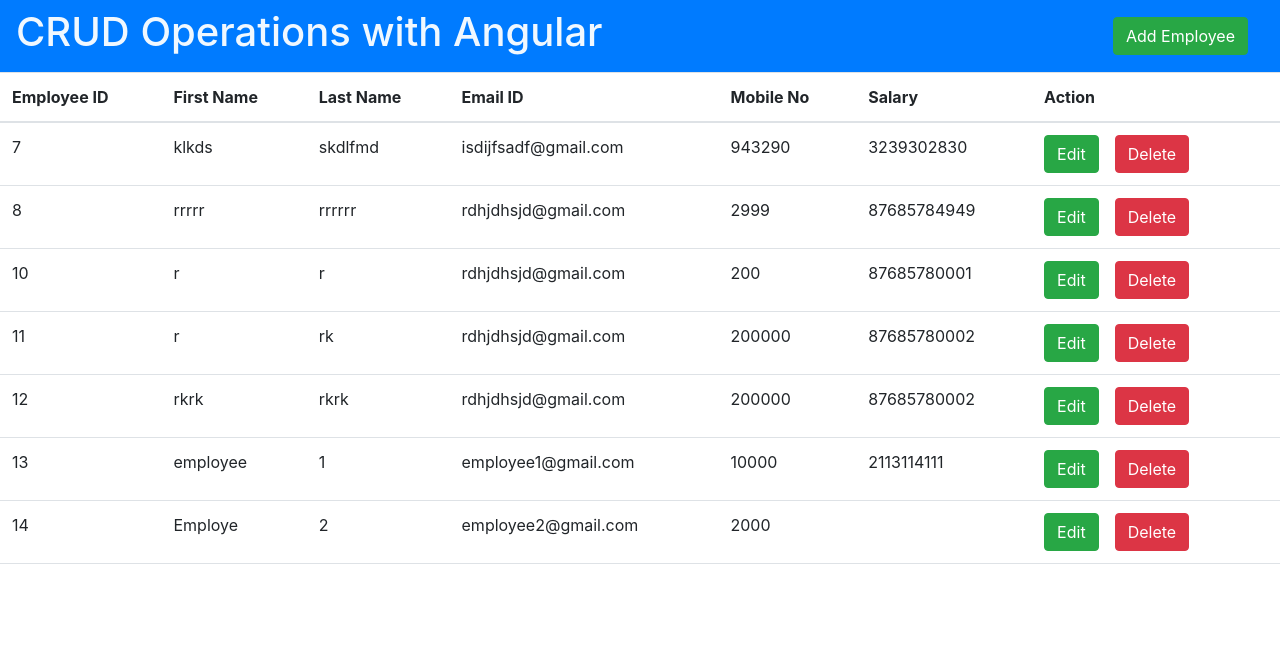
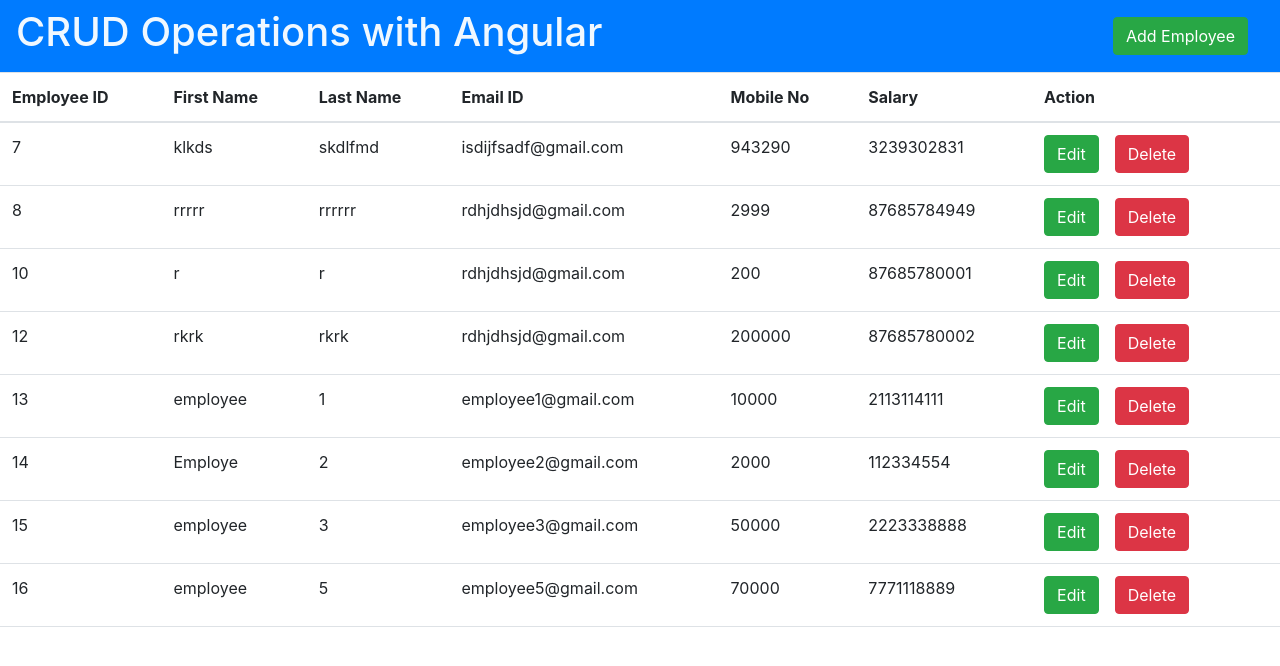
Before and after one commit to ramurd542/AngularCRUD, an Angular app: page / in a window 1280 px wide. Shown: the top 666 px of the page. Built offline with nearby package versions, Linux system fonts and the light colour scheme; data requests are answered from the project's data file.

Commit message:
refresh changes update

```diff
--- a/db.json
+++ b/db.json
@@ -3,7 +3,7 @@
     {
       "employeeID": 0,
       "salary": 943290,
-      "mobilenumber": 3239302830,
+      "mobilenumber": 3239302831,
       "id": 7,
       "firstname": "klkds",
       "lastname": "skdlfmd",
@@ -31,15 +31,6 @@
       "employeeID": 0,
       "salary": 200000,
       "mobilenumber": 87685780002,
-      "id": 11,
-      "firstname": "r",
-      "lastname": "rk",
-      "emailID": "rdhjdhsjd@gmail.com"
-    },
-    {
-      "employeeID": 0,
-      "salary": 200000,
-      "mobilenumber": 87685780002,
       "id": 12,
       "firstname": "rkrk",
       "lastname": "rkrk",
@@ -57,11 +48,29 @@
     {
       "employeeID": 0,
       "salary": 2000,
-      "mobilenumber": null,
+      "mobilenumber": 112334554,
+      "id": 14,
       "firstname": "Employe",
       "lastname": "2",
-      "emailID": "employee2@gmail.com",
-      "id": 14
+      "emailID": "employee2@gmail.com"
+    },
+    {
+      "employeeID": 0,
+      "salary": 50000,
+      "mobilenumber": 2223338888,
+      "firstname": "employee ",
+      "lastname": "3",
+      "emailID": "employee3@gmail.com",
+      "id": 15
+    },
+    {
+      "employeeID": 0,
+      "salary": 70000,
+      "mobilenumber": 7771118889,
+      "id": 16,
+      "firstname": "employee",
+      "lastname": "5",
+      "emailID": "employee5@gmail.com"
     }
   ],
   "comments": [],
--- a/src/app/add-employee/add-employee.component.ts
+++ b/src/app/add-employee/add-employee.component.ts
@@ -15,6 +15,7 @@
   formvalue!: FormGroup;
 
   @Output() refreshEmpList = new EventEmitter();
+  @Output() closeModal = new EventEmitter();
   @Output() open: EventEmitter<any> = new EventEmitter();
   @Input() edit :boolean = false;
 
@@ -35,9 +36,10 @@
     if(!this.edit){
 
     this.sharedService.AddEmployeee(this.employeeObj).subscribe((data)=>{
-      this.refreshEmpList.emit;
       this.makeEmpObjEmpty();
-      alert('employee added');
+      this.closeModal.emit();
+      this.refreshEmpList.emit();
+
     });
   }
   else{
@@ -46,8 +48,7 @@
   }
   deleteEmployee(emp:Employeemodal){
     this.sharedService.deleteEmployee(emp.id).subscribe((data)=>{
-      this.refreshEmpList.emit;
-        alert('employee deleted');
+      this.refreshEmpList.emit();
     });
   }
 
@@ -57,10 +58,10 @@
 
   updateEmp(){
     this.sharedService.updateEmployee(this.employeeObj).subscribe((data)=>{
-      this.refreshEmpList.emit;
       this.edit =false;
       this.makeEmpObjEmpty();
-      alert('employee updated');
+      this.closeModal.emit();
+      this.refreshEmpList.emit();
     });
   }
 
--- a/src/app/employee-dashboard/employee-dashboard.component.html
+++ b/src/app/employee-dashboard/employee-dashboard.component.html
@@ -3,11 +3,9 @@
   <div class="contatiner-fluid" style="display: contents;">
     <h1 style="color:aliceblue">  {{title}}</h1>
     <div class="d-flex mx-3">
-      <!-- <button class="btn btn-success" routerLink='addEmployee'>Add Employee</button> -->
       <button type="button" class="btn btn-success" data-toggle="modal" data-target="#exampleModal">
         Add Employee
       </button>
-
     </div>
   </div>
 </nav>
@@ -53,10 +51,10 @@
         </button>
       </div>
       <div class="modal-body">
-        <app-add-employee (refreshEmpList)="getEmployees()" [edit]="edit"></app-add-employee>
+        <app-add-employee (refreshEmpList)="getEmployees()" (closeModal)="closeModalpopup()" [edit]="edit"></app-add-employee>
       </div>
       <div class="modal-footer">
-        <button type="button" class="btn btn-secondary" data-dismiss="modal" (click)="getEmployees()">Close</button>
+        <button type="button" class="btn btn-secondary" #closeModal data-dismiss="modal" (click)="getEmployees()">Close</button>
         <button type="button" class="btn btn-primary" (click)="addNewItem()">Add</button>
       </div>
     </div>
--- a/src/app/employee-dashboard/employee-dashboard.component.ts
+++ b/src/app/employee-dashboard/employee-dashboard.component.ts
@@ -1,4 +1,4 @@
-import { Component, EventEmitter, OnInit, Output, ViewChild } from '@angular/core';
+import { Component, ElementRef, OnInit, ViewChild } from '@angular/core';
 
 import { AddEmployeeComponent } from '../add-employee/add-employee.component';
 import { Employeemodal } from '../shared/employeemodal';
@@ -16,6 +16,7 @@
 
   @ViewChild(AddEmployeeComponent, { static: true })
   child!: AddEmployeeComponent;
+  @ViewChild('closeModal') closeModal1!: ElementRef ;
   constructor(private sharedService : SharedserviceService) { }
 
   ngOnInit(): void {
@@ -43,4 +44,8 @@
    this.child.editEmp(emp);
   }
 
+  closeModalpopup(){
+    this.closeModal1.nativeElement.click()
+  }
+
 }
```
